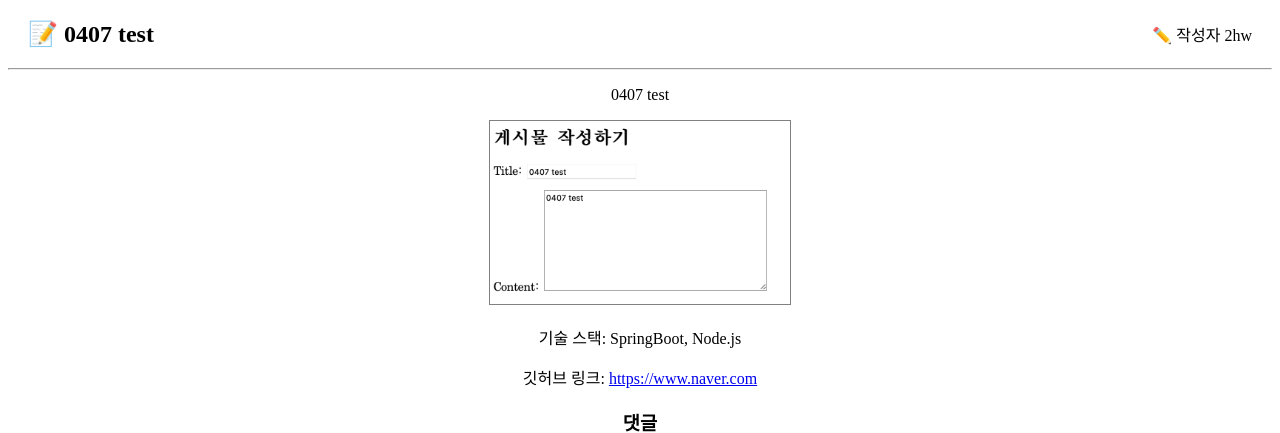
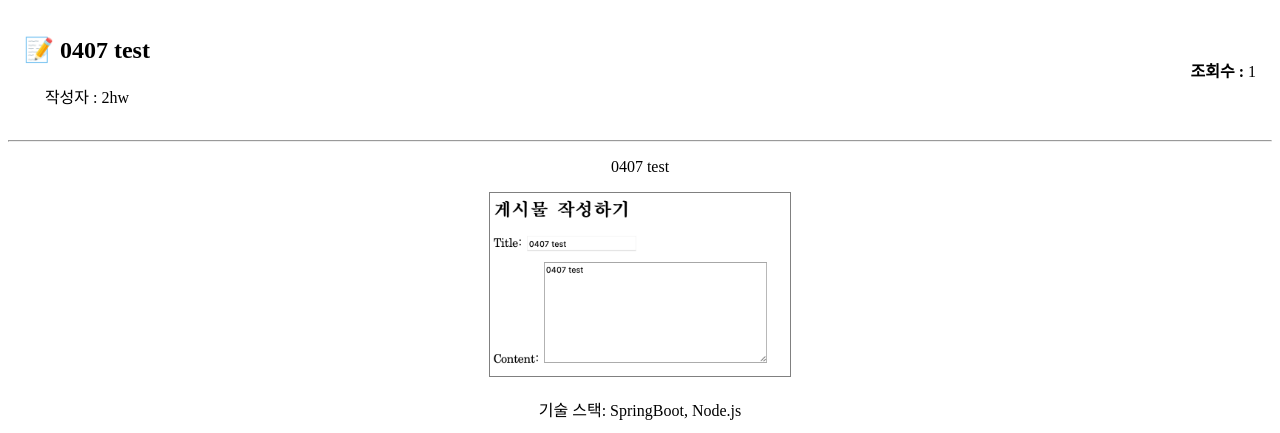
Before and after one commit to SSWU-LIKELION-13TH-BE/Django_WonJung, a Django app: page /post/1/ in a window 1280 px wide. Shown: the top 433 px of the page. Run offline with Django 5.2, Linux system fonts and the light colour scheme; data comes from the database, SQL or seed files in the repository; data that the repository does not hold is empty; parts of the project's set-up code (start-up, migrations or seed data) failed here and were passed over.

Commit message:
feat: 게시물 조회수 기능 구현

```diff
--- a/post/models.py
+++ b/post/models.py
@@ -25,6 +25,7 @@ class Articles(models.Model):
     photo = models.ImageField(upload_to='articles/photos/', blank=True)
     tech_stack = MultiSelectField(choices=TECH_STACKS, max_choices=9)
     github_link = models.URLField(blank=True)
+    views = models.PositiveIntegerField(default=0)      # 게시물 조회수
 
 class Like(models.Model):
     user = models.ForeignKey(settings.AUTH_USER_MODEL, on_delete=models.CASCADE)
--- a/post/views.py
+++ b/post/views.py
@@ -54,6 +54,10 @@ def article_detail_view(request, pk):
     for comment in article.comments.all():
         comment_likes[comment.id] = comment.likes.count()
 
+    # 조회수 증가
+    article.views += 1
+    article.save(update_fields=['views'])
+
     if request.method == 'POST':
         form = CommentForm(request.POST)
         if form.is_valid():
--- a/static/css/style.css
+++ b/static/css/style.css
@@ -10,10 +10,6 @@
     margin: 16px;
 }
 
-.article-header h2,
-.article-header .author {
-    margin: 4px;
-}
 
 .article-body {
     display: flex;
--- a/templates/post/article_detail.html
+++ b/templates/post/article_detail.html
@@ -8,8 +8,13 @@
 </head>
 <body class="detail-body">
     <div class="article-header">
-        <h2>📝 {{ article.title }}</h2>
-        <p class="author">✏️ 작성자 {{ article.author.nickname|default:"알 수 없음" }}</p>
+        <div class="post">
+            <h2 class="title">📝 {{ article.title }}</h2>
+            <p class="author">작성자 : {{ article.author.nickname|default:"알 수 없음" }}</p>
+        </div>
+        <div class="view">
+            <strong>조회수 :</strong> {{ article.views }}
+        </div>
     </div>
     <hr>
 
```
